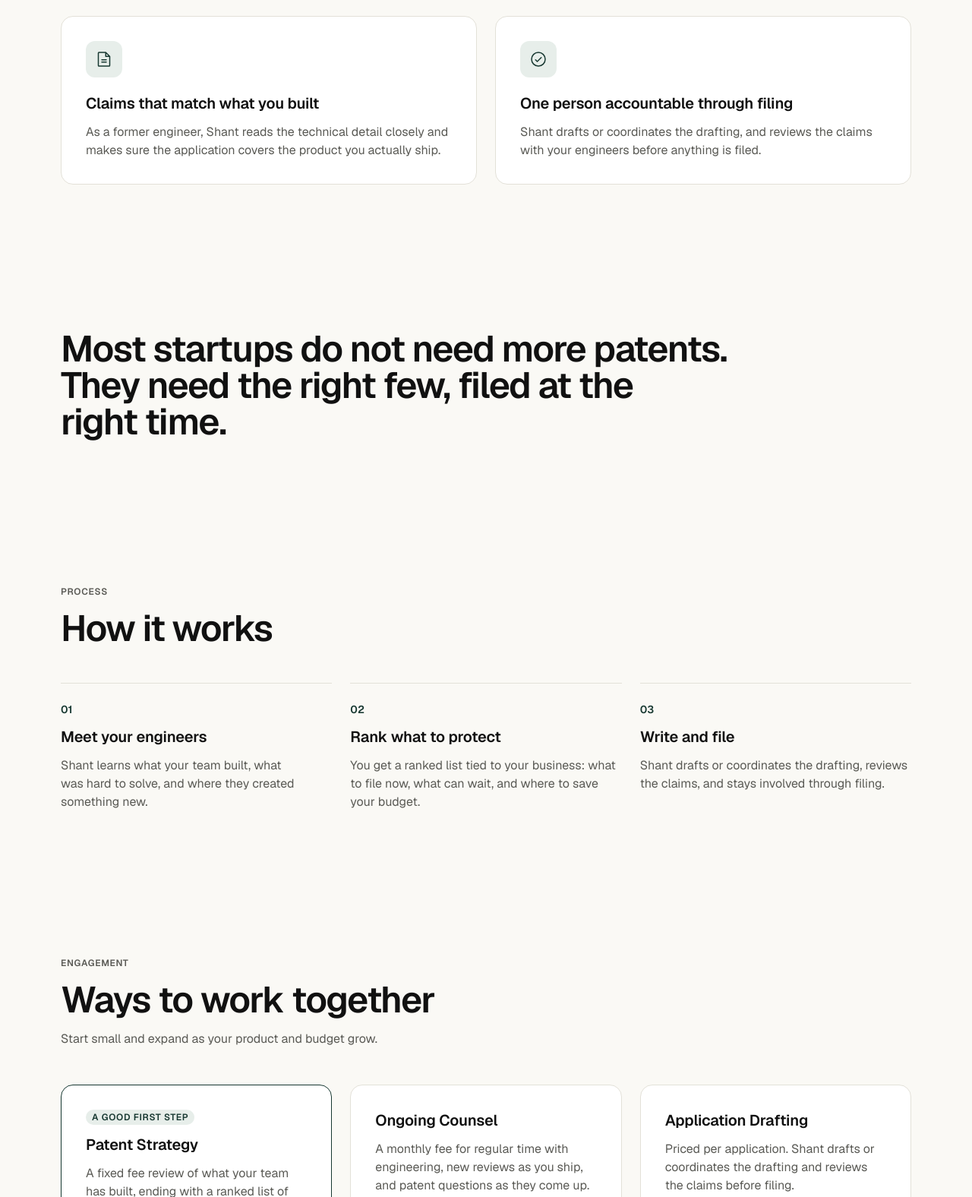
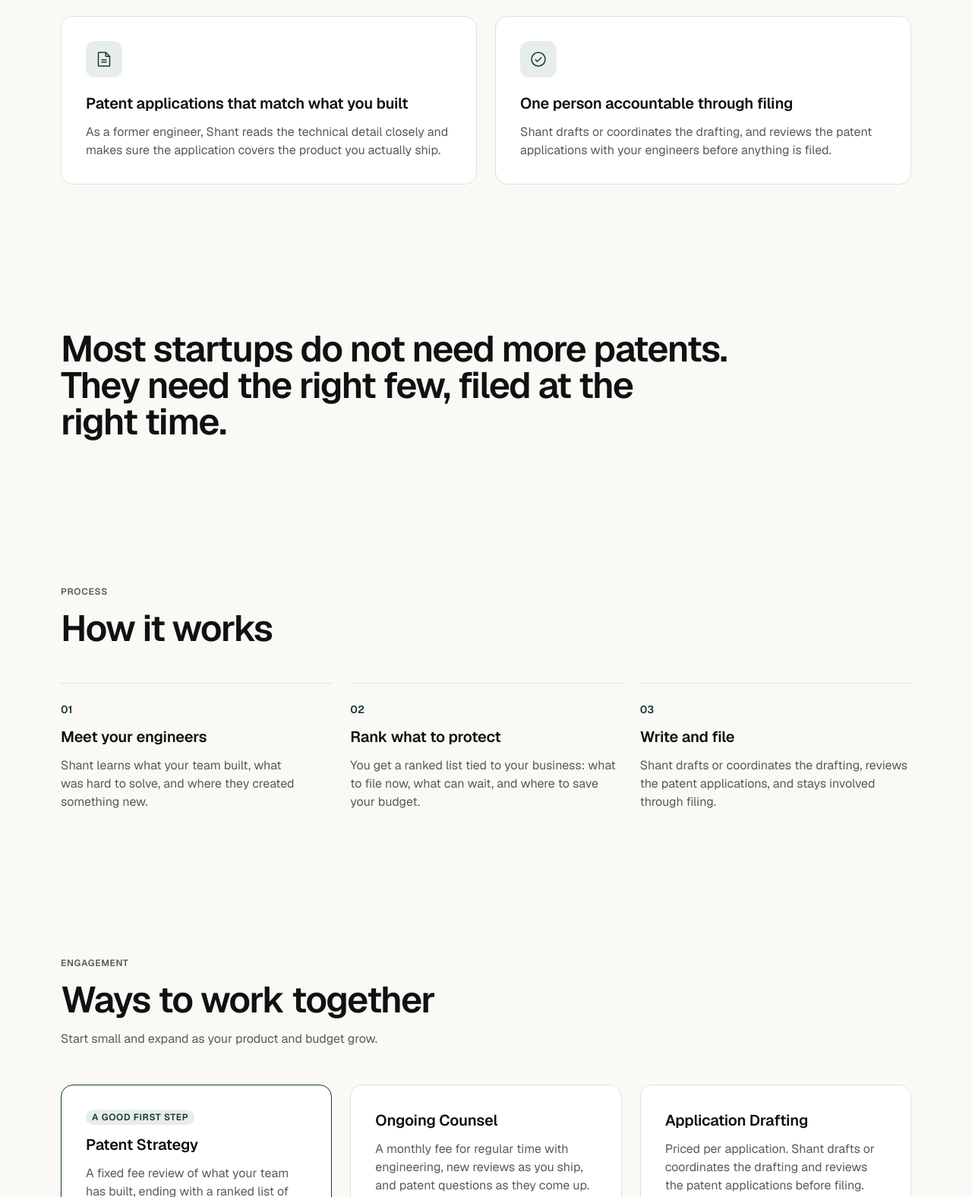
Before and after one commit to Tchlaw/TchakerianLaw.com, a plain HTML site: page index.html in a window 1280 px wide. Shown: the part 1227-2803 px from the top of the page at 76% size. Drawn offline with Linux system fonts and the light colour scheme.

Commit message:
Update index.html

```diff
--- a/index.html
+++ b/index.html
@@ -255,8 +255,8 @@ address{font-style:normal}
   <div class="benefits">
     <article class="card reveal"><div class="icon-chip"><svg class="icon" aria-hidden="true" focusable="false" xmlns="http://www.w3.org/2000/svg" viewBox="0 0 256 256" fill="currentColor"><path d="M224,128a8,8,0,0,1-8,8H104a8,8,0,0,1,0-16H216A8,8,0,0,1,224,128ZM104,72H216a8,8,0,0,0,0-16H104a8,8,0,0,0,0,16ZM216,184H104a8,8,0,0,0,0,16H216a8,8,0,0,0,0-16ZM43.58,55.16,48,52.94V104a8,8,0,0,0,16,0V40a8,8,0,0,0-11.58-7.16l-16,8a8,8,0,0,0,7.16,14.32ZM79.77,156.72a23.73,23.73,0,0,0-9.6-15.95,24.86,24.86,0,0,0-34.11,4.7,23.63,23.63,0,0,0-3.57,6.46,8,8,0,1,0,15,5.47,7.84,7.84,0,0,1,1.18-2.13,8.76,8.76,0,0,1,12-1.59A7.91,7.91,0,0,1,63.93,159a7.64,7.64,0,0,1-1.57,5.78,1,1,0,0,0-.08.11L33.59,203.21A8,8,0,0,0,40,216H72a8,8,0,0,0,0-16H56l19.08-25.53A23.47,23.47,0,0,0,79.77,156.72Z"/></svg></div><h3 class="heading-6">Spend your budget where it counts</h3><p class="body-3 muted">Every invention gets a clear call: file now, wait, or skip. Your money goes to the few patents that protect the business.</p></article>
     <article class="card reveal"><div class="icon-chip"><svg class="icon" aria-hidden="true" focusable="false" xmlns="http://www.w3.org/2000/svg" viewBox="0 0 256 256" fill="currentColor"><path d="M229.66,218.34l-50.07-50.06a88.11,88.11,0,1,0-11.31,11.31l50.06,50.07a8,8,0,0,0,11.32-11.32ZM40,112a72,72,0,1,1,72,72A72.08,72.08,0,0,1,40,112Z"/></svg></div><h3 class="heading-6">Less time from your engineers</h3><p class="body-3 muted">Short, focused conversations replace disclosure forms. Shant asks the questions and does the writing.</p></article>
-    <article class="card reveal"><div class="icon-chip"><svg class="icon" aria-hidden="true" focusable="false" xmlns="http://www.w3.org/2000/svg" viewBox="0 0 256 256" fill="currentColor"><path d="M213.66,82.34l-56-56A8,8,0,0,0,152,24H56A16,16,0,0,0,40,40V216a16,16,0,0,0,16,16H200a16,16,0,0,0,16-16V88A8,8,0,0,0,213.66,82.34ZM160,51.31,188.69,80H160ZM200,216H56V40h88V88a8,8,0,0,0,8,8h48V216Zm-32-80a8,8,0,0,1-8,8H96a8,8,0,0,1,0-16h64A8,8,0,0,1,168,136Zm0,32a8,8,0,0,1-8,8H96a8,8,0,0,1,0-16h64A8,8,0,0,1,168,168Z"/></svg></div><h3 class="heading-6">Claims that match what you built</h3><p class="body-3 muted">As a former engineer, Shant reads the technical detail closely and makes sure the application covers the product you actually ship.</p></article>
-    <article class="card reveal"><div class="icon-chip"><svg class="icon" aria-hidden="true" focusable="false" xmlns="http://www.w3.org/2000/svg" viewBox="0 0 256 256" fill="currentColor"><path d="M173.66,98.34a8,8,0,0,1,0,11.32l-56,56a8,8,0,0,1-11.32,0l-24-24a8,8,0,0,1,11.32-11.32L112,148.69l50.34-50.35A8,8,0,0,1,173.66,98.34ZM232,128A104,104,0,1,1,128,24,104.11,104.11,0,0,1,232,128Zm-16,0a88,88,0,1,0-88,88A88.1,88.1,0,0,0,216,128Z"/></svg></div><h3 class="heading-6">One person accountable through filing</h3><p class="body-3 muted">Shant drafts or coordinates the drafting, and reviews the claims with your engineers before anything is filed.</p></article>
+    <article class="card reveal"><div class="icon-chip"><svg class="icon" aria-hidden="true" focusable="false" xmlns="http://www.w3.org/2000/svg" viewBox="0 0 256 256" fill="currentColor"><path d="M213.66,82.34l-56-56A8,8,0,0,0,152,24H56A16,16,0,0,0,40,40V216a16,16,0,0,0,16,16H200a16,16,0,0,0,16-16V88A8,8,0,0,0,213.66,82.34ZM160,51.31,188.69,80H160ZM200,216H56V40h88V88a8,8,0,0,0,8,8h48V216Zm-32-80a8,8,0,0,1-8,8H96a8,8,0,0,1,0-16h64A8,8,0,0,1,168,136Zm0,32a8,8,0,0,1-8,8H96a8,8,0,0,1,0-16h64A8,8,0,0,1,168,168Z"/></svg></div><h3 class="heading-6">Patent applications that match what you built</h3><p class="body-3 muted">As a former engineer, Shant reads the technical detail closely and makes sure the application covers the product you actually ship.</p></article>
+    <article class="card reveal"><div class="icon-chip"><svg class="icon" aria-hidden="true" focusable="false" xmlns="http://www.w3.org/2000/svg" viewBox="0 0 256 256" fill="currentColor"><path d="M173.66,98.34a8,8,0,0,1,0,11.32l-56,56a8,8,0,0,1-11.32,0l-24-24a8,8,0,0,1,11.32-11.32L112,148.69l50.34-50.35A8,8,0,0,1,173.66,98.34ZM232,128A104,104,0,1,1,128,24,104.11,104.11,0,0,1,232,128Zm-16,0a88,88,0,1,0-88,88A88.1,88.1,0,0,0,216,128Z"/></svg></div><h3 class="heading-6">One person accountable through filing</h3><p class="body-3 muted">Shant drafts or coordinates the drafting, and reviews the patent applications with your engineers before anything is filed.</p></article>
   </div>
 </section>
 
@@ -272,7 +272,7 @@ address{font-style:normal}
   <ol class="steps">
     <li class="reveal"><h3 class="heading-6">Meet your engineers</h3><p class="body-3 muted">Shant learns what your team built, what was hard to solve, and where they created something new.</p></li>
     <li class="reveal"><h3 class="heading-6">Rank what to protect</h3><p class="body-3 muted">You get a ranked list tied to your business: what to file now, what can wait, and where to save your budget.</p></li>
-    <li class="reveal"><h3 class="heading-6">Write and file</h3><p class="body-3 muted">Shant drafts or coordinates the drafting, reviews the claims, and stays involved through filing.</p></li>
+    <li class="reveal"><h3 class="heading-6">Write and file</h3><p class="body-3 muted">Shant drafts or coordinates the drafting, reviews the patent applications, and stays involved through filing.</p></li>
   </ol>
 </section>
 
@@ -286,7 +286,7 @@ address{font-style:normal}
   <div class="engage">
     <article class="card first reveal"><span class="tag caption-3">A good first step</span><h3 class="heading-6">Patent Strategy</h3><p class="body-3 muted">A fixed fee review of what your team has built, ending with a ranked list of what to file, what can wait, and what to skip.</p></article>
     <article class="card reveal"><h3 class="heading-6">Ongoing Counsel</h3><p class="body-3 muted">A monthly fee for regular time with engineering, new reviews as you ship, and patent questions as they come up.</p></article>
-    <article class="card reveal"><h3 class="heading-6">Application Drafting</h3><p class="body-3 muted">Priced per application. Shant drafts or coordinates the drafting and reviews the claims before filing.</p></article>
+    <article class="card reveal"><h3 class="heading-6">Application Drafting</h3><p class="body-3 muted">Priced per application. Shant drafts or coordinates the drafting and reviews the patent applications before filing.</p></article>
   </div>
   <p class="fine caption-2 muted reveal">Fees are agreed in writing before any work begins.</p>
 </section>
```
